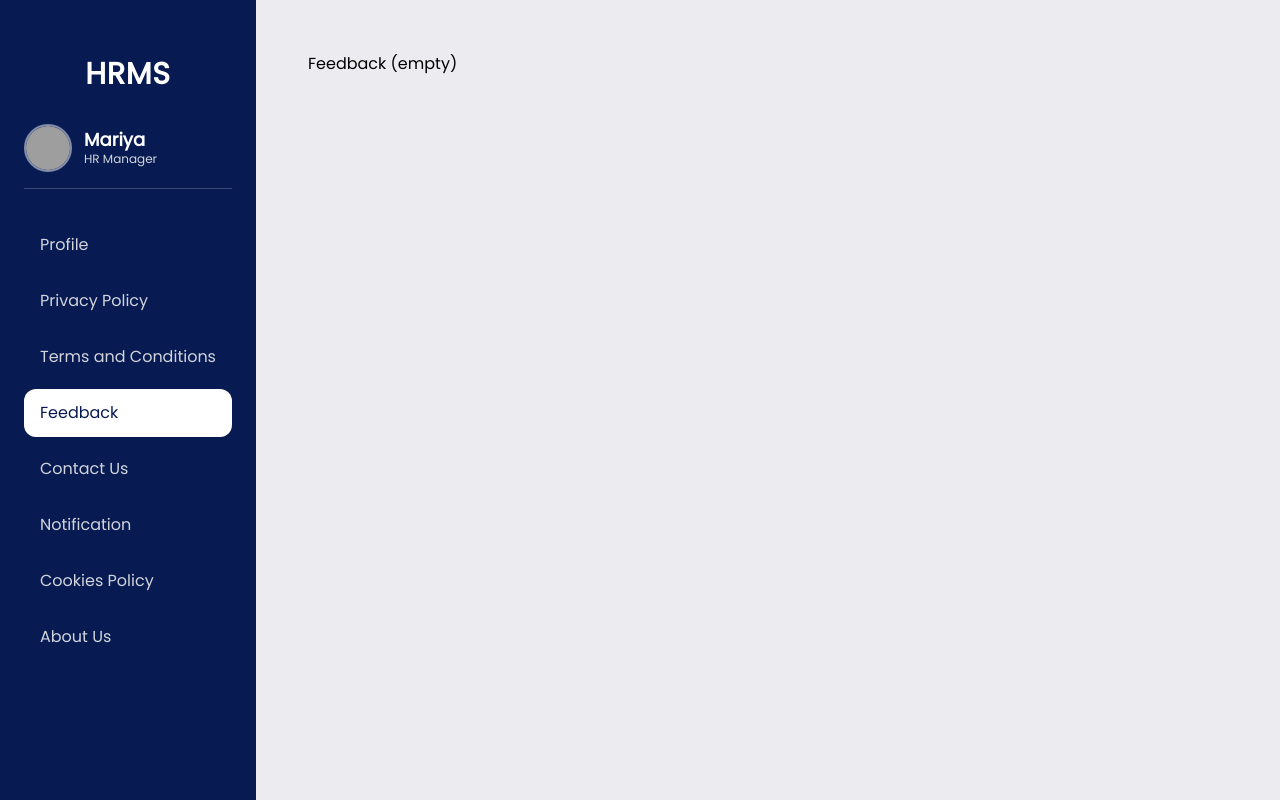
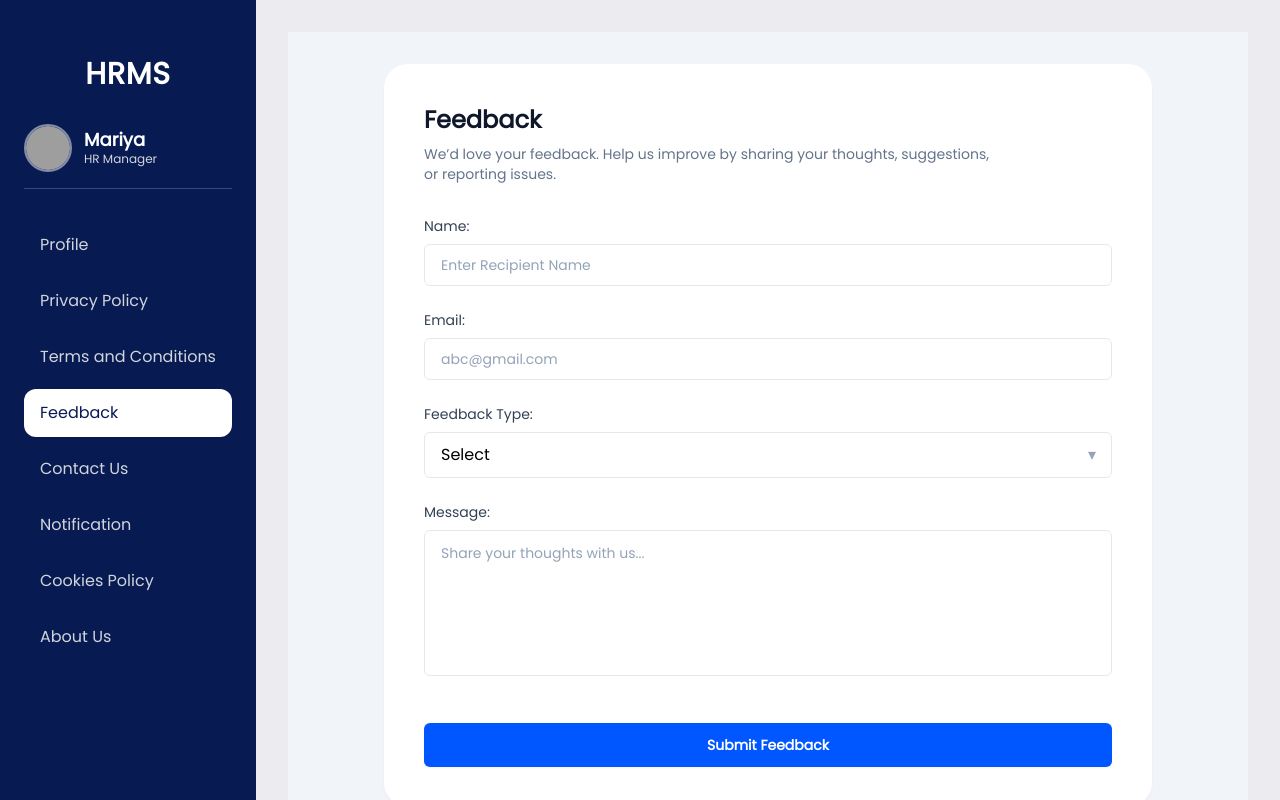
Before and after one commit to jogipradnya/HRMS-FigmaPages, a React (Create React App) app: page /feedback in a window 1280 px wide. Built offline with nearby package versions, Linux system fonts and the light colour scheme; grey boxes are pictures that could not be loaded.

Commit message:
Update Feedback.js

```diff
--- a/src/pages/Feedback.js
+++ b/src/pages/Feedback.js
@@ -1,3 +1,155 @@
-export default function Feedback() {
-  return <div style={{ padding: 20 }}>Feedback (empty)</div>;
-}
+import React, { useState } from "react";
+
+const defaultValues = {
+  name: "",
+  email: "",
+  type: "",
+  message: "",
+};
+
+const FeedbackForm = ({
+  title = "Feedback",
+  description = "We’d love your feedback. Help us improve by sharing your thoughts, suggestions, or reporting issues.",
+  initialValues = {},
+  onSubmit,
+  submitLabel = "Submit Feedback",
+  className = "",
+}) => {
+  // Merge defaults with provided initial values
+  const [formData, setFormData] = useState({
+    ...defaultValues,
+    ...initialValues,
+  });
+
+  const handleChange = (e) => {
+    const { name, value } = e.target;
+    setFormData((prev) => ({ ...prev, [name]: value }));
+  };
+
+  const handleSubmit = (e) => {
+    e.preventDefault();
+    if (onSubmit) {
+      onSubmit(formData);
+    } else {
+      console.log("Feedback submitted:", formData);
+    }
+  };
+
+  return (
+    <div className="min-h-screen flex items-center justify-center bg-slate-100 px-4 py-8">
+      {/* 👇 This wrapper puts the form in the middle of the page */}
+      <div
+        className={
+          "w-full max-w-3xl bg-white rounded-3xl shadow-sm px-6 sm:px-10 py-8 sm:py-10 " +
+          className
+        }
+      >
+        {/* Header */}
+        <div className="mb-8">
+          <h2 className="text-2xl font-bold text-slate-900">{title}</h2>
+          {description && (
+            <p className="text-sm text-slate-500 mt-2 max-w-xl">
+              {description}
+            </p>
+          )}
+        </div>
+
+        {/* Form */}
+        <form onSubmit={handleSubmit} className="space-y-6">
+          {/* Name */}
+          <div>
+            <label className="block text-sm font-medium text-slate-700 mb-2">
+              Name:
+            </label>
+            <input
+              type="text"
+              name="name"
+              placeholder="Enter Recipient Name"
+              value={formData.name}
+              onChange={handleChange}
+              className="w-full rounded-md border border-slate-200 px-4 py-2.5 text-sm
+                focus:outline-none focus:ring-2 focus:ring-blue-500 focus:border-blue-500
+                placeholder:text-slate-400"
+            />
+          </div>
+
+          {/* Email */}
+          <div>
+            <label className="block text-sm font-medium text-slate-700 mb-2">
+              Email:
+            </label>
+            <input
+              type="email"
+              name="email"
+              placeholder="abc@gmail.com"
+              value={formData.email}
+              onChange={handleChange}
+              className="w-full rounded-md border border-slate-200 px-4 py-2.5 text-sm
+                focus:outline-none focus:ring-2 focus:ring-blue-500 focus:border-blue-500
+                placeholder:text-slate-400"
+            />
+          </div>
+
+          {/* Feedback Type */}
+          <div>
+            <label className="block text-sm font-medium text-slate-700 mb-2">
+              Feedback Type:
+            </label>
+            <div className="relative">
+              <select
+                name="type"
+                value={formData.type}
+                onChange={handleChange}
+                className="block w-full appearance-none rounded-md border border-slate-200
+                  px-3 sm:px-4 py-2.5 text-sm sm:text-base bg-white pr-10
+                  focus:outline-none focus:ring-2 focus:ring-blue-500 focus:border-blue-500"
+              >
+                <option value="">Select</option>
+                <option value="bug">Bug / Issue</option>
+                <option value="feature">Feature Request</option>
+                <option value="general">General Feedback</option>
+              </select>
+
+              {/* Dropdown Arrow */}
+              <span className="pointer-events-none absolute inset-y-0 right-4 flex items-center text-slate-400">
+                ▾
+              </span>
+            </div>
+          </div>
+
+          {/* Message */}
+          <div>
+            <label className="block text-sm font-medium text-slate-700 mb-2">
+              Message:
+            </label>
+            <textarea
+              name="message"
+              rows={6}
+              placeholder="Share your thoughts with us..."
+              value={formData.message}
+              onChange={handleChange}
+              className="w-full rounded-md border border-slate-200 px-4 py-3 text-sm
+                resize-none
+                focus:outline-none focus:ring-2 focus:ring-blue-500 focus:border-blue-500
+                placeholder:text-slate-400"
+            />
+          </div>
+
+          {/* Button */}
+          <div className="pt-4">
+            <button
+              type="submit"
+              className="w-full rounded-md bg-[#0056FF] py-3 text-sm font-semibold
+                text-white shadow-sm hover:bg-[#0044cc] active:scale-[0.99]
+                transition"
+            >
+              {submitLabel}
+            </button>
+          </div>
+        </form>
+      </div>
+    </div>
+  );
+};
+
+export default FeedbackForm;
```
